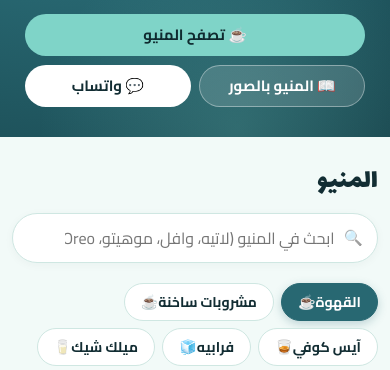
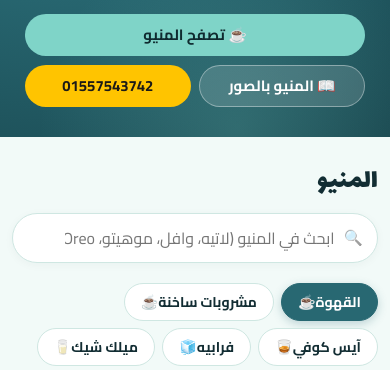
Before and after one commit to ahmedsamiralshokery-cloud/flory-cafe, a plain HTML site: page index.html in a window 390 px wide. Shown: the part 471-841 px from the top of the page. Drawn offline with Linux system fonts and the light colour scheme.

Commit message:
Replace WhatsApp link with phone number link

```diff
--- a/index.html
+++ b/index.html
@@ -55,7 +55,7 @@
         <div class="acts">
           <a class="btn y cta-main" href="#menu">☕ تصفح المنيو</a>
           <a class="btn ghost" href="#paper">📖 المنيو بالصور</a>
-          <a class="btn" data-wa="1" href="https://wa.me/201557543742" target="_blank" rel="noopener" style="background:#fff;color:#122d33">💬 واتساب</a>
+          <a class="btn" data-tel="1" data-icon="📞 " href="tel:01557543742" style="background:#ffc400;color:#1b1a17">📞 01557543742</a>
         </div>
       </div>
       <div class="wm-wrap">
```
